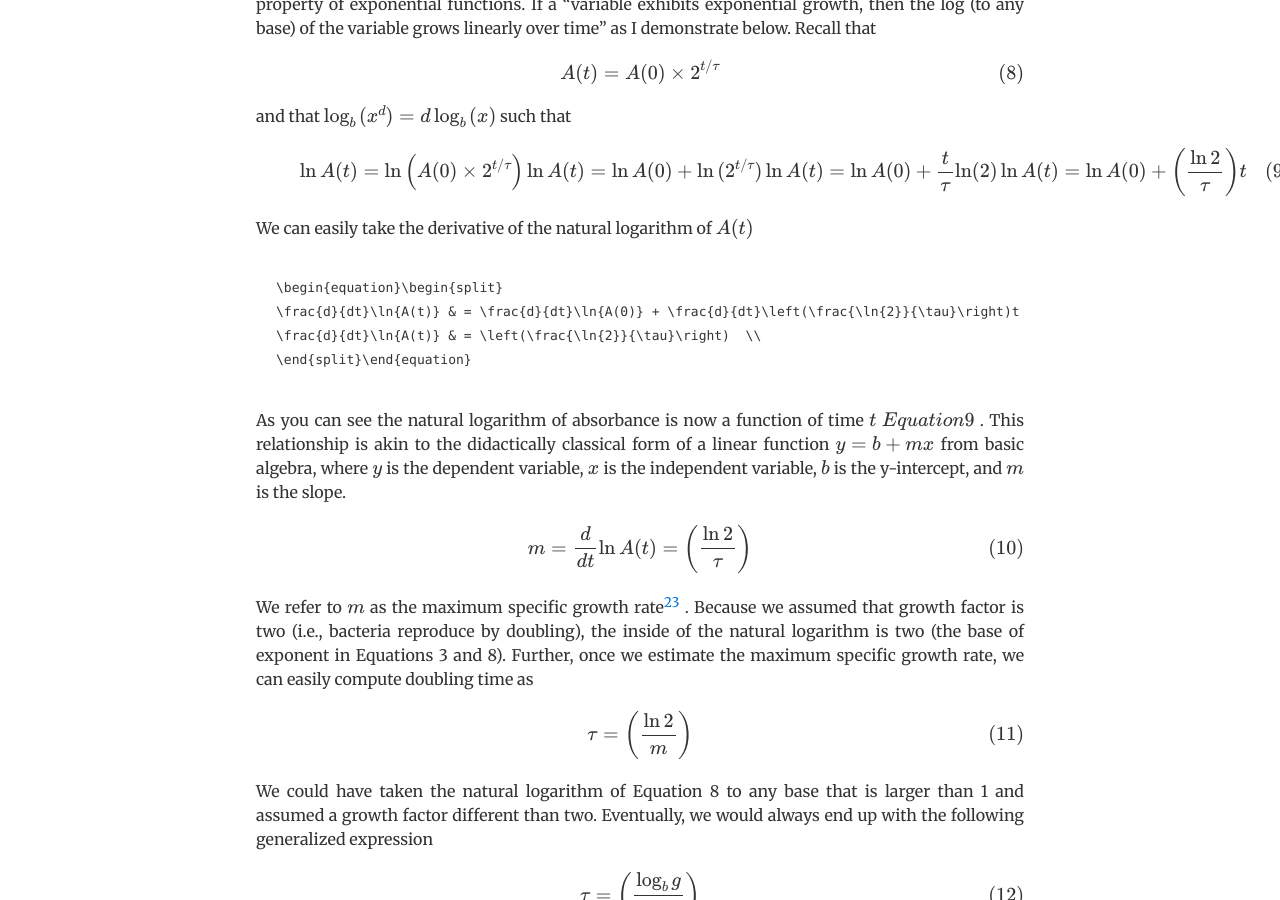
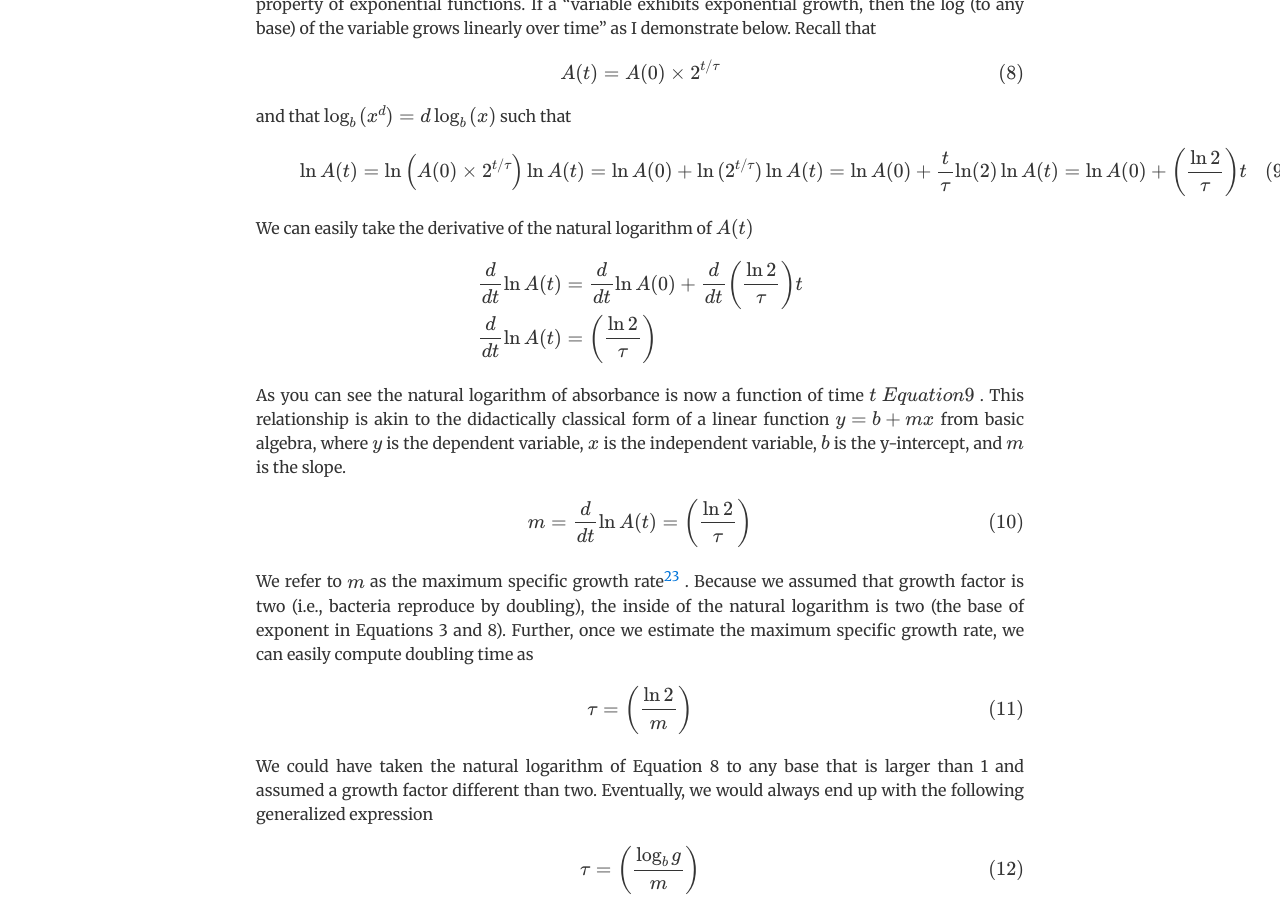
Before and after one commit to firasmidani/firasmidani.github.io, a Jekyll site: the page built from _posts/2019-07-11-midani-bacterial-growth-primer.md, in a window 1280 px wide and 900 px high, scrolled down 1528 px. Built offline with Jekyll 4.4.1, drawn with Linux system fonts in a browser that asks for light colours; formulas are drawn with MathJax 3; comment, search, counter and statistics services are not loaded.

Commit message:
Update 2019-07-11-midani-bacterial-growth-primer.md

````diff
--- a/_posts/2019-07-11-midani-bacterial-growth-primer.md
+++ b/_posts/2019-07-11-midani-bacterial-growth-primer.md
@@ -111,12 +111,12 @@ and that $\log_{b}{(x^d)}=d\log_{b}{(x)}$ such that
 
 We can easily take the derivative of the natural logarithm of $A(t)$
 
-```math
-\begin{equation}\begin{split}
+$$
+\begin{split}
 \frac{d}{dt}\ln{A(t)} & = \frac{d}{dt}\ln{A(0)} + \frac{d}{dt}\left(\frac{\ln{2}}{\tau}\right)t \\
 \frac{d}{dt}\ln{A(t)} & = \left(\frac{\ln{2}}{\tau}\right)  \\
-\end{split}\end{equation}
-```
+\end{split}
+$$
 
 As you can see the natural logarithm of absorbance is now a function of
 time $t$ (Equation 9) . This relationship is akin to the didactically
````
